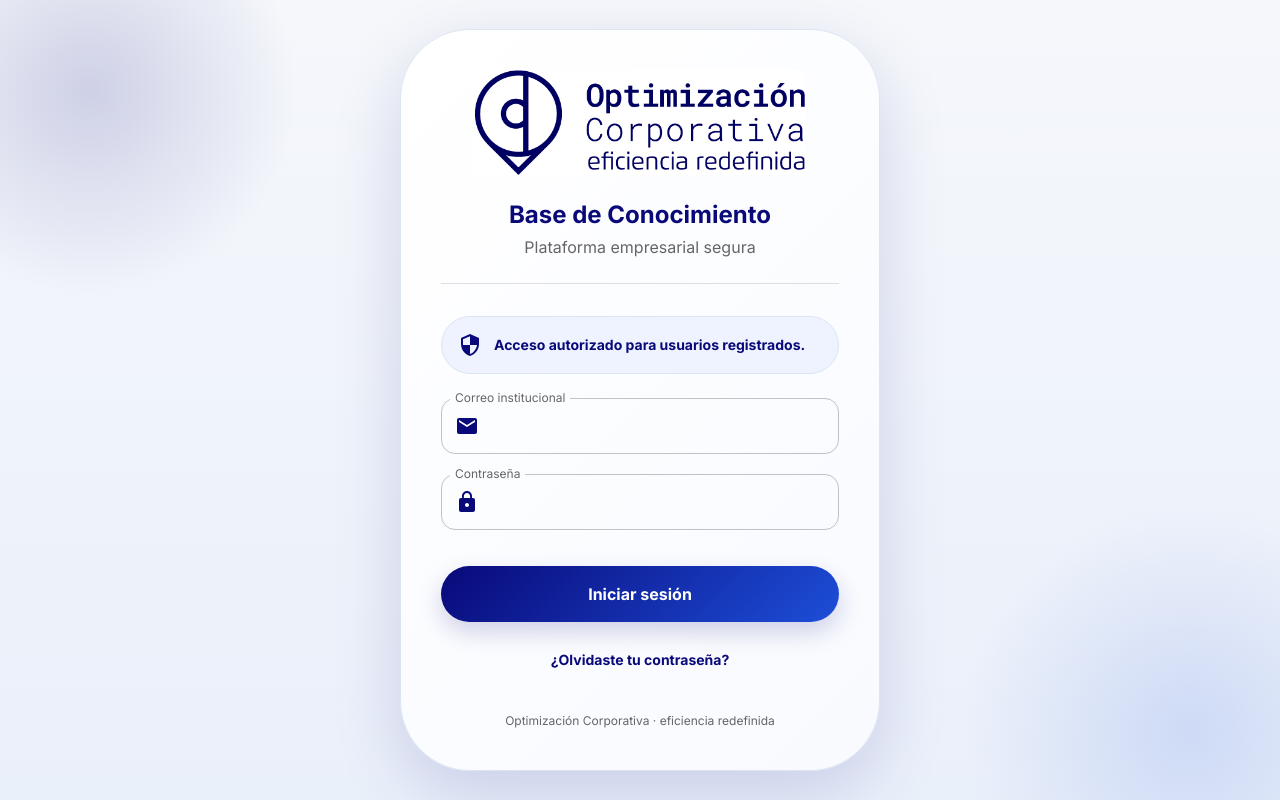
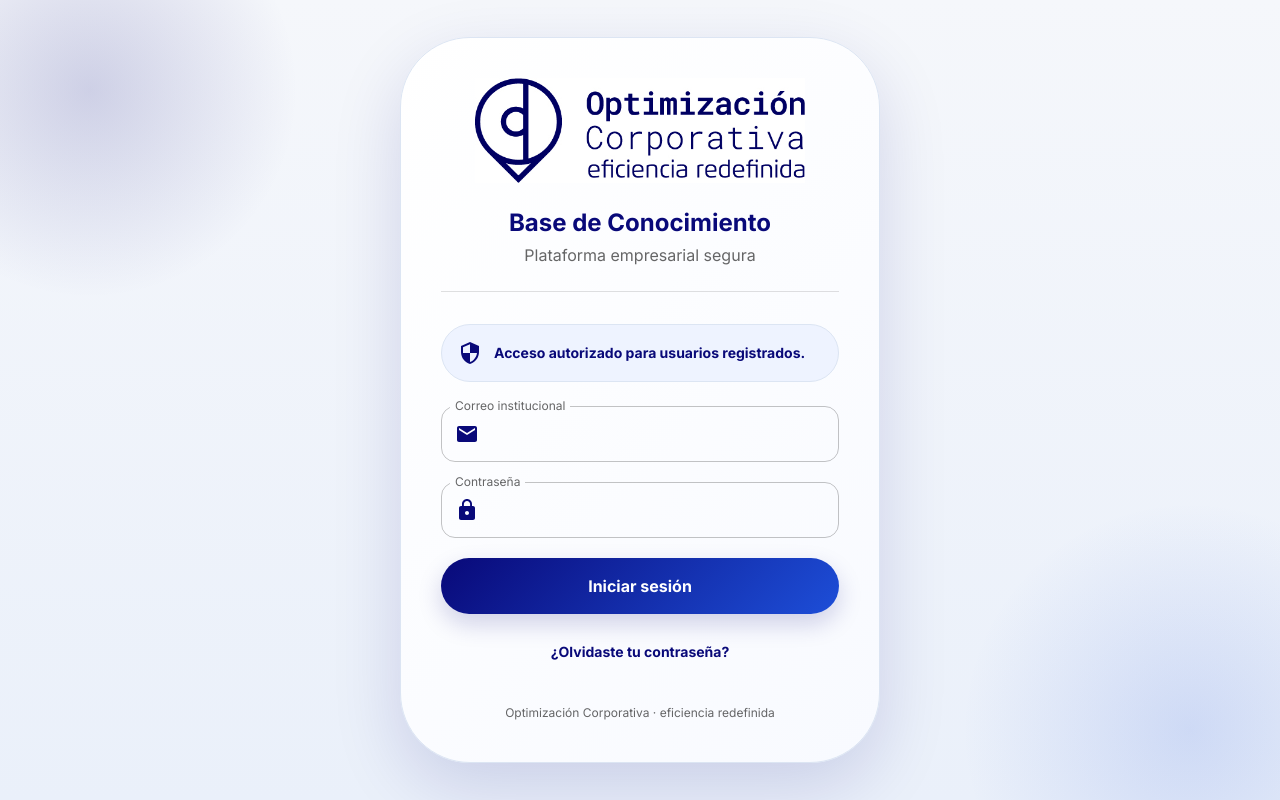
Before and after one commit to MaauPC-jpgxd/Manuales-SSPC, a React (Vite) app: page / in a window 1280 px wide. Built offline with nearby package versions, Linux system fonts and the light colour scheme; no server answers.

Commit message:
no se mejora se regresa a anteriormente

```diff
--- a/src/modules/auth/pages/LoginPage.tsx
+++ b/src/modules/auth/pages/LoginPage.tsx
@@ -246,7 +246,6 @@ export default function LoginPage() {
               }}
             />
 
-                  <Box sx={{ mb: 2 }}> {/* mb: 2 agrega espacio abajo */}
             <TextField
               fullWidth
               type="password"
@@ -262,7 +261,6 @@ export default function LoginPage() {
                 ),
               }}
             />
-          </Box>
 
             <Button
               type="submit"
```
